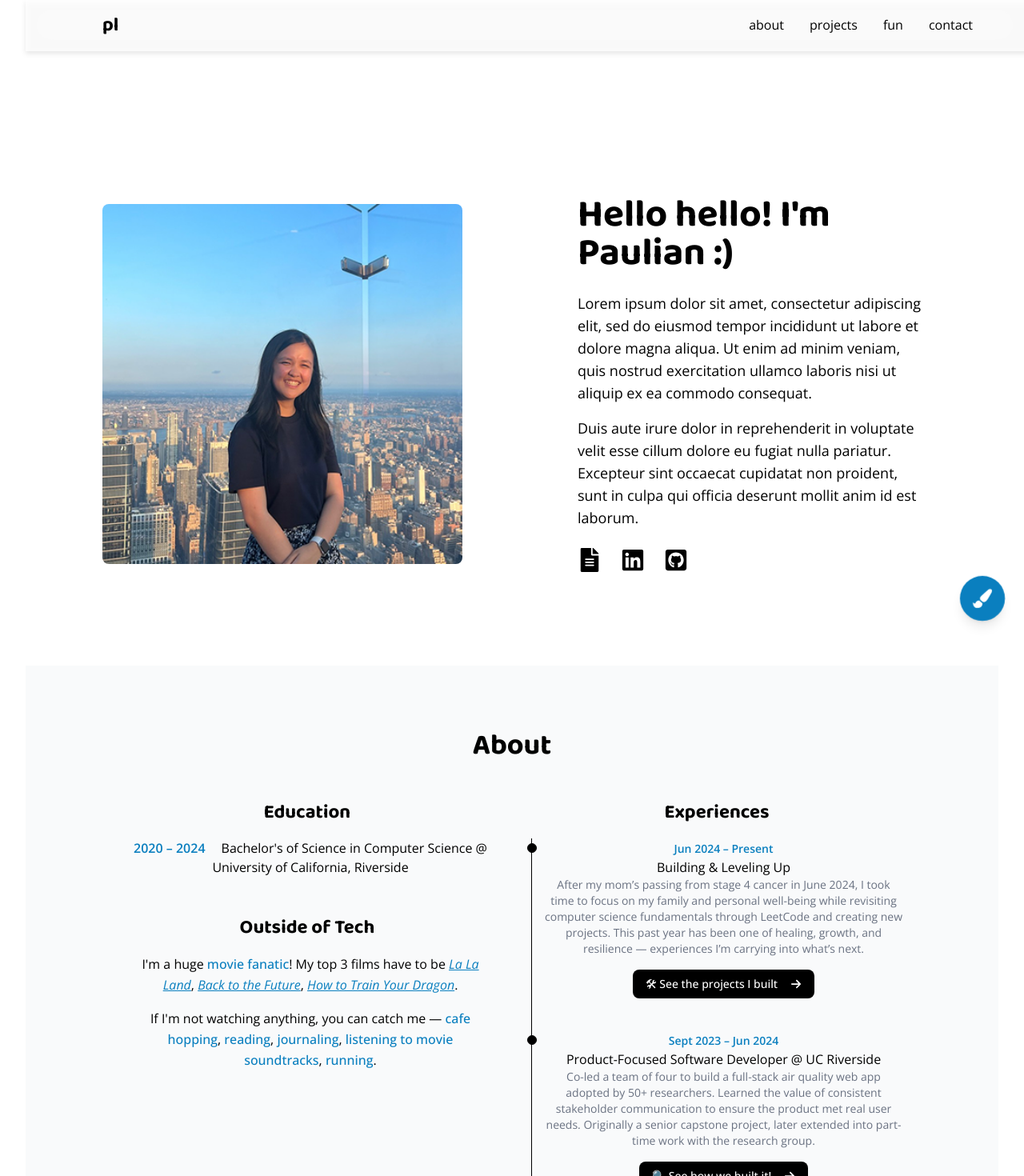
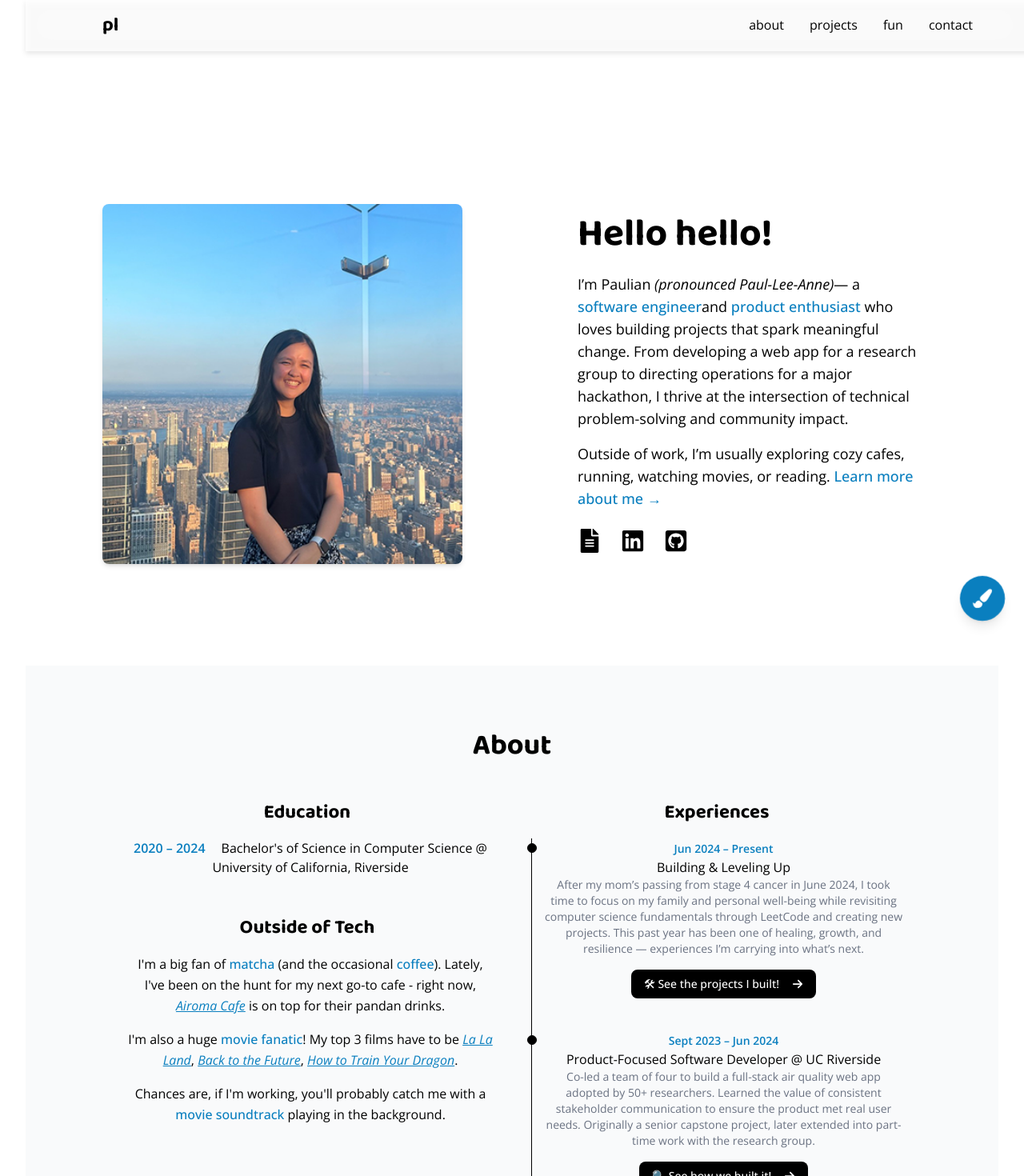
Before and after one commit to paulian7/portfolio, a React (Vite) app: page / in a window 1280 px wide. Shown: the top 1470 px of the page at 80% size. Built offline with nearby package versions, Linux system fonts and the light colour scheme.

Commit message:
rough about me blurbs

```diff
--- a/src/components/sections/About.jsx
+++ b/src/components/sections/About.jsx
@@ -1,13 +1,13 @@
 import { FaArrowRight } from "react-icons/fa6";
 
 export const About = () => {
-  const hobbies = [
-    "cafe hopping",
-    "reading",
-    "journaling",
-    "listening to movie soundtracks",
-    "running",
-  ];
+  // const hobbies = [
+  //   "cafe hopping",
+  //   "reading",
+  //   "journaling",
+  //   "listening to movie soundtracks",
+  //   "running",
+  // ];
 
   return (
     <section
@@ -44,8 +44,26 @@ export const About = () => {
             <h3 className="text-2xl font-bold mb-4 text-black font-baloo">
               Outside of Tech
             </h3>
+
             <p className="text-black leading-relaxed ml-2 text-base">
-              I'm a huge{" "}
+              I'm a big fan of{" "}
+              <span className="text-[#0A7FBF] font-medium">matcha</span> (and
+              the occasional{" "}
+              <span className="text-[#0A7FBF] font-medium">coffee</span>).
+              Lately, I've been on the hunt for my next go-to cafe - right now,{" "}
+              <a
+                href="https://www.yelp.com/biz/airoma-cafe-garden-grove-3?uid=Df4szU4kB9x0TZaxDL1lXQ&utm_campaign=www_business_share_popup&utm_medium=copy_link&utm_source=(direct)"
+                target="_blank"
+                rel="noopener noreferrer"
+                className="italic text-[#0A7FBF] underline"
+              >
+                Airoma Cafe
+              </a>{" "}
+              is on top for their pandan drinks.
+            </p>
+
+            <p className="text-black leading-relaxed ml-2 mt-4 text-base">
+              I'm also a huge{" "}
               <span className="text-[#0A7FBF] font-medium">movie fanatic</span>!
               My top 3 films have to be{" "}
               <a
@@ -74,17 +92,15 @@ export const About = () => {
               >
                 How to Train Your Dragon
               </a>
-              {"."}
+              .
             </p>
 
             <p className="text-black leading-relaxed ml-2 mt-4 text-base">
-              If I'm not watching anything, you can catch me —{" "}
-              {hobbies.map((hobby, i) => (
-                <span key={i}>
-                  <span className="text-[#0A7FBF] font-medium">{hobby}</span>
-                  {i < hobbies.length - 1 ? ", " : "."}
-                </span>
-              ))}
+              Chances are, if I'm working, you'll probably catch me with a{" "}
+              <span className="text-[#0A7FBF] font-medium">
+                movie soundtrack
+              </span>{" "}
+              playing in the background.
             </p>
           </div>
         </div>
@@ -118,7 +134,7 @@ export const About = () => {
       hover:bg-gray-500 hover:text-white
       focus:outline-none focus:ring-2 focus:ring-gray-300 transition-colors duration-300"
               >
-                🛠 See the projects I built
+                🛠 See the projects I built!
                 <FaArrowRight className="ml-4" />
               </a>
             </li>
--- a/src/components/sections/Home.jsx
+++ b/src/components/sections/Home.jsx
@@ -11,28 +11,39 @@ export const Home = () => {
         <img
           src="/landingPic.png"
           alt="Home page picture displaying Paulian"
-          className="rounded-lg object-cover w-64 sm:w-72 md:w-80 lg:w-[450px] max-w-full"
+          className="rounded-lg object-cover w-64 sm:w-72 md:w-80 lg:w-[450px] max-w-full shadow-md"
         />
       </div>
 
       {/* text */}
       <div className="flex flex-col max-w-xl text-center md:text-left self-center mt-10 md:mt-0">
         <h1 className="text-2xl sm:text-3xl md:text-5xl font-bold mb-6 font-baloo break-words">
-          Hello hello! I'm Paulian :)
+          Hello hello!
         </h1>
 
-        <p className="text-base sm:text-lg mb-4">
-          Lorem ipsum dolor sit amet, consectetur adipiscing elit, sed do
-          eiusmod tempor incididunt ut labore et dolore magna aliqua. Ut enim ad
-          minim veniam, quis nostrud exercitation ullamco laboris nisi ut
-          aliquip ex ea commodo consequat.
+        <p className="text-base sm:text-lg mb-4 font-normal">
+          I’m Paulian <span className="italic">(pronounced Paul-Lee-Anne)</span>
+          — a{" "}
+          <span className="text-[#0A7FBF] font-medium">software engineer</span>
+          and{" "}
+          <span className="text-[#0A7FBF] font-medium">
+            product enthusiast{" "}
+          </span>
+          who loves building projects that spark meaningful change. From developing
+          a web app for a research group to directing operations for a major
+          hackathon, I thrive at the intersection of technical problem-solving
+          and community impact.
         </p>
 
-        <p className="text-base sm:text-lg mb-6">
-          Duis aute irure dolor in reprehenderit in voluptate velit esse cillum
-          dolore eu fugiat nulla pariatur. Excepteur sint occaecat cupidatat non
-          proident, sunt in culpa qui officia deserunt mollit anim id est
-          laborum.
+        <p className="text-base sm:text-lg mb-6 font-normal">
+          Outside of work, I’m usually exploring cozy cafes, running,
+          watching movies, or reading.{" "}
+          <a
+            href="#about"
+            className="text-[#0A7FBF] font-medium hover:underline"
+          >
+            Learn more about me →
+          </a>
         </p>
 
         {/* buttons & links section */}
@@ -42,7 +53,7 @@ export const Home = () => {
             target="_blank"
             rel="noopener noreferrer"
             aria-label="Paulian's Resume"
-            className="transition-colors duration-300 hover:text-gray-500"
+            className="transition-transform duration-300 hover:scale-110 hover:text-gray-500"
           >
             <FaFileAlt />
           </a>
@@ -51,7 +62,7 @@ export const Home = () => {
             target="_blank"
             rel="noopener noreferrer"
             aria-label="Paulian's LinkedIn"
-            className="transition-colors duration-300 hover:text-gray-500"
+            className="transition-transform duration-300 hover:scale-110 hover:text-gray-500"
           >
             <FaLinkedin />
           </a>
@@ -60,7 +71,7 @@ export const Home = () => {
             target="_blank"
             rel="noopener noreferrer"
             aria-label="Paulian's GitHub"
-            className="transition-colors duration-300 hover:text-gray-500"
+            className="transition-transform duration-300 hover:scale-110 hover:text-gray-500"
           >
             <FaGithubSquare />
           </a>
```
